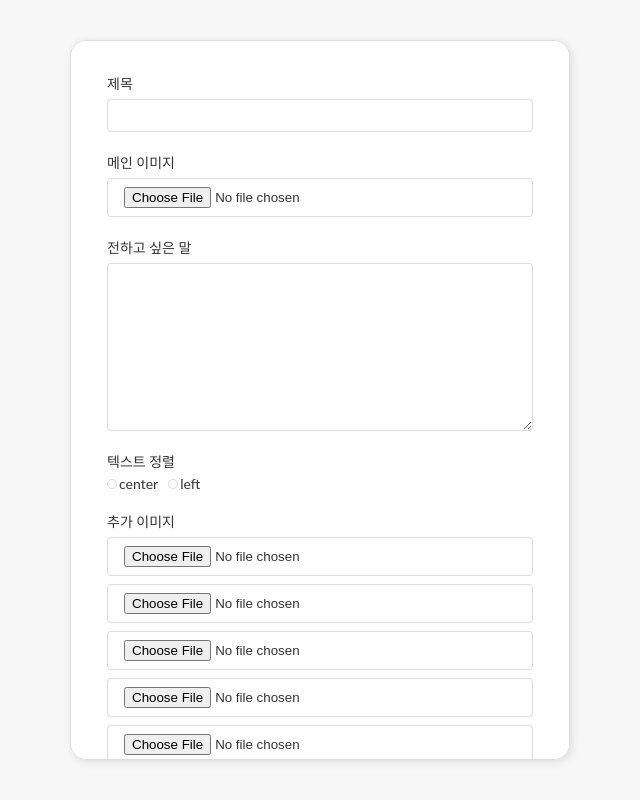
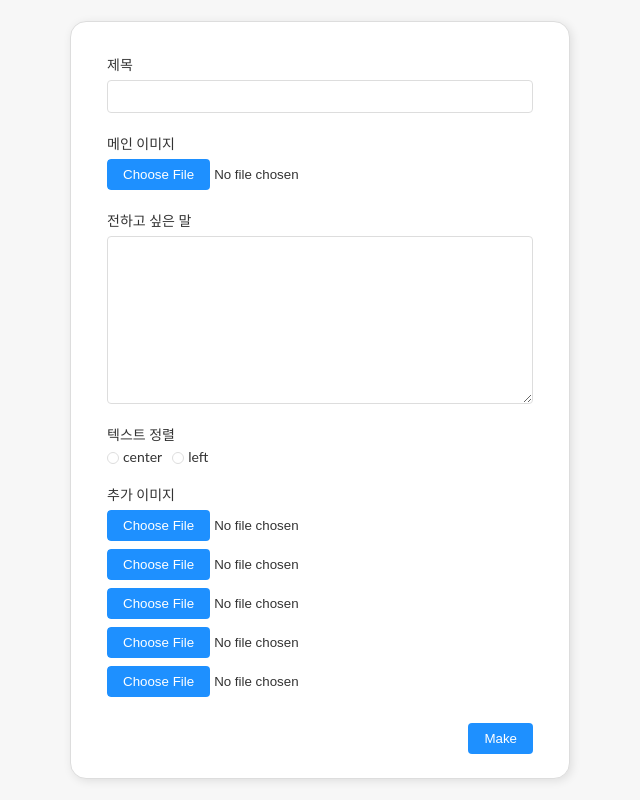
Before and after one commit to jeeweb/my-invitation, a website: page assets/index.html in a window 1280 px wide. Shown: the whole page, without its empty margins (320-960 px from the left). Drawn offline with Linux system fonts and the light colour scheme.

Commit message:
style 추가 수정
스크롤 영역 변경, 최종버튼 위치 고정, 라디오크기 수정

```diff
--- a/assets/css/form.css
+++ b/assets/css/form.css
@@ -1,20 +1,30 @@
+body {
+  display: flex;
+  align-items: center;
+  justify-content: center;
+}
+/*
 .make_box.show {
   display: flex;
   align-items: center;
   justify-content: center;
   height: 100vh;
 }
-
-.make_box .wrap {
+*/
+.make_box.show {
   position: relative;
+  display: block;
   width: 500px;
-  max-height: 90vh;
-  padding: 36px;
-  overflow-y: auto;
+  padding: 36px 36px 80px 36px;
   background-color: #fff;
   border-radius: 16px;
   border: 1px solid #ddd;
+  overflow: hidden;
   box-shadow: 2px 2px 10px rgba(0, 0, 0, 0.1);
+}
+.make_box .scroll-wrap {
+  max-height: 80vh;
+  overflow-y: auto;
 }
 
 .make_box form > * + * {
@@ -34,7 +44,7 @@
 
 .rdo {
   position: relative;
-  padding-left: 12px;
+  padding-left: 16px;
 }
 
 .rdo input[type="radio"] {
@@ -50,8 +60,8 @@
   position: absolute;
   left: 0;
   top: 2px;
-  width: 8px;
-  height: 8px;
+  width: 10px;
+  height: 10px;
   border-radius: 50%;
   border: 1px solid #ddd;
 }
@@ -61,10 +71,10 @@
   position: absolute;
   left: 3px;
   top: 5px;
-  width: 4px;
-  height: 4px;
+  width: 6px;
+  height: 6px;
   border-radius: 50%;
-  background-color: #666;
+  background-color: dodgerblue;
 }
 
 input[type="file"] + input[type="file"] {
@@ -72,5 +82,9 @@ input[type="file"] + input[type="file"] {
 }
 
 .make_box .btn_box {
-  text-align: center;
+  position: absolute;
+  bottom: 0;
+  right: 36px;
+  padding: 24px 0;
+  margin-top: 0;
 }
--- a/assets/css/styles.css
+++ b/assets/css/styles.css
@@ -27,7 +27,13 @@ textarea {
   border-radius: 4px;
 }
 
-button {
+input[type="file"] {
+  border: 0;
+  padding: 0;
+}
+
+button,
+input[type="file"]::file-selector-button {
   padding: 8px 16px;
   color: #fff;
   font-weight: 500;
--- a/assets/index.html
+++ b/assets/index.html
@@ -9,7 +9,7 @@
 </head>
 <body>
   <div class="make_box show">
-    <div class="wrap">
+    <div class="scroll-wrap">
       <form>
         <div class="">
           <span class="sub-title">제목</span>
```
